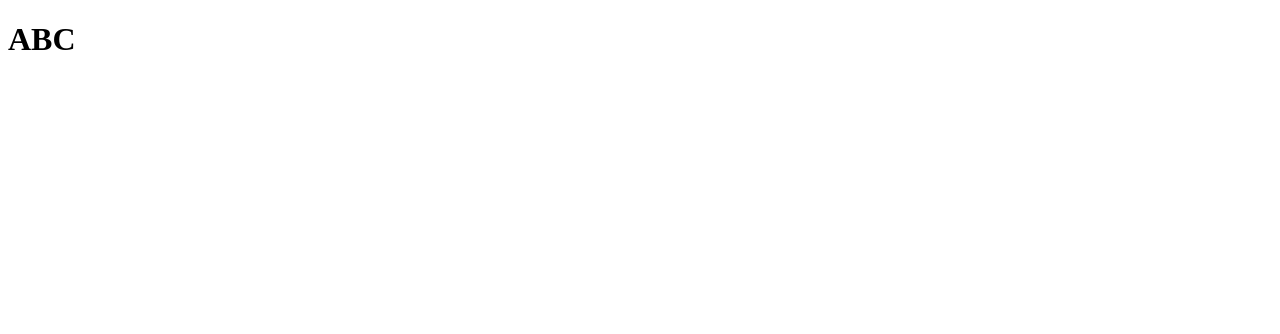
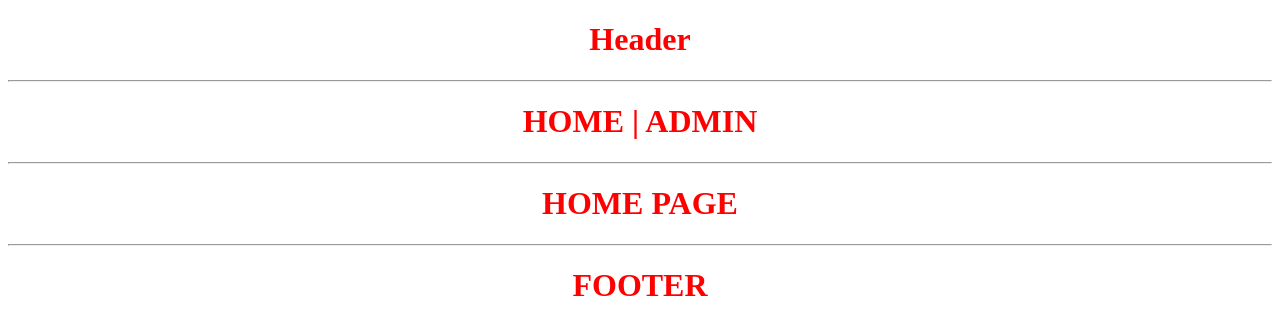
Before and after one commit to LocTM/react-M5-Routes, a React (Create React App) app in the folder demo-react/: page / in a window 1280 px wide. Shown: the top 334 px of the page. Built offline with nearby package versions, Linux system fonts and the light colour scheme.

Commit message:
add Router admin, homepage

```diff
--- a/demo-react/package.json
+++ b/demo-react/package.json
@@ -8,6 +8,7 @@
     "@testing-library/user-event": "^13.5.0",
     "react": "^18.2.0",
     "react-dom": "^18.2.0",
+    "react-router-dom": "^6.22.3",
     "react-scripts": "5.0.1",
     "web-vitals": "^2.1.4"
   },
--- a/demo-react/src/App.js
+++ b/demo-react/src/App.js
@@ -1,8 +1,15 @@
+import {Home} from "./pages/Home";
+import {Admin} from "./pages/Admin";
+import {Route, Routes} from "react-router-dom";
 
 function App() {
   return (
       <>
-        <h1>ABC</h1>
+          <Routes>
+              <Route path={'/'} element={<Home></Home>}></Route>
+              <Route path={'admin'} element={<Admin></Admin>}></Route>
+          </Routes>
+
       </>
   )
 
--- /dev/null
+++ b/demo-react/src/components/Footer.js
@@ -0,0 +1,7 @@
+export function Footer(){
+    return(
+        <>
+            <h1>FOOTER</h1>
+        </>
+    )
+}
--- /dev/null
+++ b/demo-react/src/components/Header.js
@@ -0,0 +1,7 @@
+export function Header(){
+    return(
+        <>
+            <h1>Header</h1>
+        </>
+    )
+}
--- a/demo-react/src/index.js
+++ b/demo-react/src/index.js
@@ -1,10 +1,12 @@
 import React from 'react';
 import ReactDOM from 'react-dom/client';
 import App from './App';
+import {BrowserRouter} from "react-router-dom";
 
 const root = ReactDOM.createRoot(document.getElementById('root'));
 root.render(
-  <React.StrictMode>
-    <App />
-  </React.StrictMode>
+
+    <BrowserRouter>
+        <App/>
+    </BrowserRouter>
 );
--- /dev/null
+++ b/demo-react/src/pages/Admin.js
@@ -0,0 +1,16 @@
+import {Header} from "../components/Header";
+import {Footer} from "../components/Footer";
+
+export function Admin (){
+    return(
+        <div style={{color:"aqua", textAlign:"center"}}>
+            <Header/>
+            <hr/>
+            <h1>HOME | ADMIN</h1>
+            <hr/>
+            <h1>ADMIN PAGE</h1>
+            <hr/>
+            <Footer/>
+        </div>
+    )
+}
--- /dev/null
+++ b/demo-react/src/pages/Home.js
@@ -0,0 +1,16 @@
+import {Header} from "../components/Header";
+import {Footer} from "../components/Footer";
+
+export function Home (){
+    return(
+        <div style={{color:"red", textAlign:"center"}}>
+            <Header/>
+            <hr/>
+            <h1>HOME | ADMIN</h1>
+            <hr/>
+            <h1>HOME PAGE</h1>
+            <hr/>
+            <Footer/>
+        </div>
+    )
+}
```
Also changed, not shown: demo-react/src/components/Navbar.js (added, +7 -0 lines), demo-react/src/pages/students/CreatStudent.js (added), demo-react/src/pages/students/Editstudent.js (added), demo-react/src/pages/students/ListStudent.js (added), 1 other file (tests, documents, lock files or other folders).
